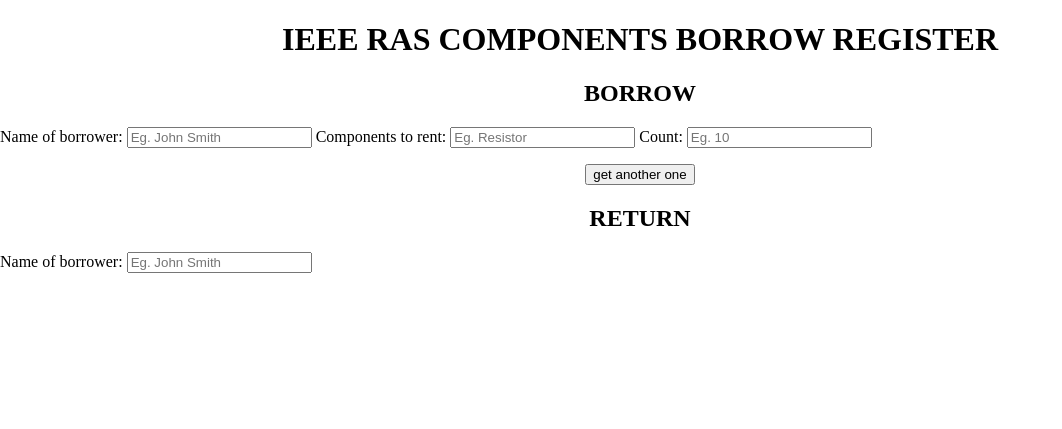
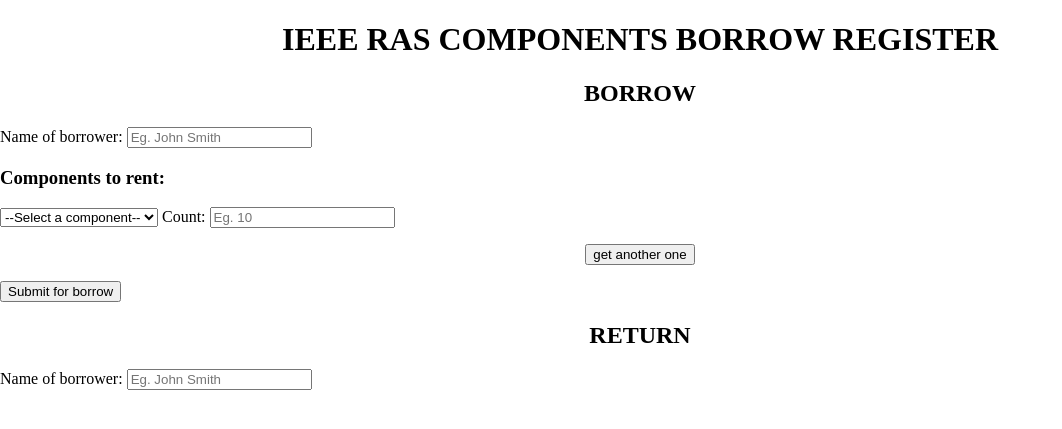
Before and after one commit to cec-robocom/stockpile, a Python web app: template Templates/index.html in a window 1280 px wide. Shown: the top 429 px of the page, without its empty margins (0-1062 px from the left). Run offline with Jinja, Linux system fonts and the light colour scheme; the template is opened without the code that fills it, so the values that code supplies are empty.

Commit message:
add feature to request more than one component in a single submission and..     * replace component selection with dropdown     * update readme with license

```diff
--- a/Templates/assets/js/main.js
+++ b/Templates/assets/js/main.js
@@ -0,0 +1,25 @@
+/**
+ * request multiple components simultaneously
+ */
+let borrow_form = document.getElementById('borrow-form');
+let newComponentButton = document.getElementById('get-another-one');
+let append = 'none';
+let temporaryNode = document.createElement('label');
+
+temporaryNode.innerHTML = `<div class="component">
+    <select name="component_name" id="component_name">
+        <option value="none" selected>--Select a component--</option>
+        <option value="resistor">Resistor</option>
+        <option value="capacitor">Capacitor</option>
+        <option value="diode">Diode</option>
+    </select>
+    <label for="component_count">Count: </label>
+    <input type="number" name="component_count" min="0" placeholder="Eg. 10" required>
+</div>`;
+
+let nodeToInsert = null;
+newComponentButton.addEventListener('click', function() {
+    nodeToInsert = temporaryNode.cloneNode(true);
+    borrow_form.insertBefore(nodeToInsert, newComponentButton);
+    console.log('clicked button');
+});
--- a/Templates/index.html
+++ b/Templates/index.html
@@ -16,12 +16,19 @@
         <label>Name of borrower:
             <input type="text" name="borrower" placeholder="Eg. John Smith" required>
         </label>
-        <label>Components to rent:
-            <input type="text" name="component_name" placeholder="Eg. Resistor" required>
-            <label for="component_count">Count: </label>
-            <input type="number" name="component_count" min="0" placeholder="Eg. 10" required>
-        </label>
+        <h3>Components to rent:</h3>
+        <div class="component">
+                <select name="component_name" id="component_name">
+                    <option value="none" selected>--Select a component--</option>
+                    <option value="resistor">Resistor</option>
+                    <option value="capacitor">Capacitor</option>
+                    <option value="diode">Diode</option>
+                </select>
+                <label for="component_count">Count: </label>
+                <input type="number" name="component_count" min="0" placeholder="Eg. 10" required>
+        </div>
         <button id="get-another-one" type="button">get another one</button>
+        <button type="submit">Submit for borrow</button>
     </form>
 
     <form id="return-form" action="#" method="post">
@@ -45,6 +52,8 @@
             </tr>
         </tbody>
     </table> -->
+
+    <script src="./assets/js/main.js"></script>
 </body>
 
 </html>
```
Also changed, not shown: README.md.
